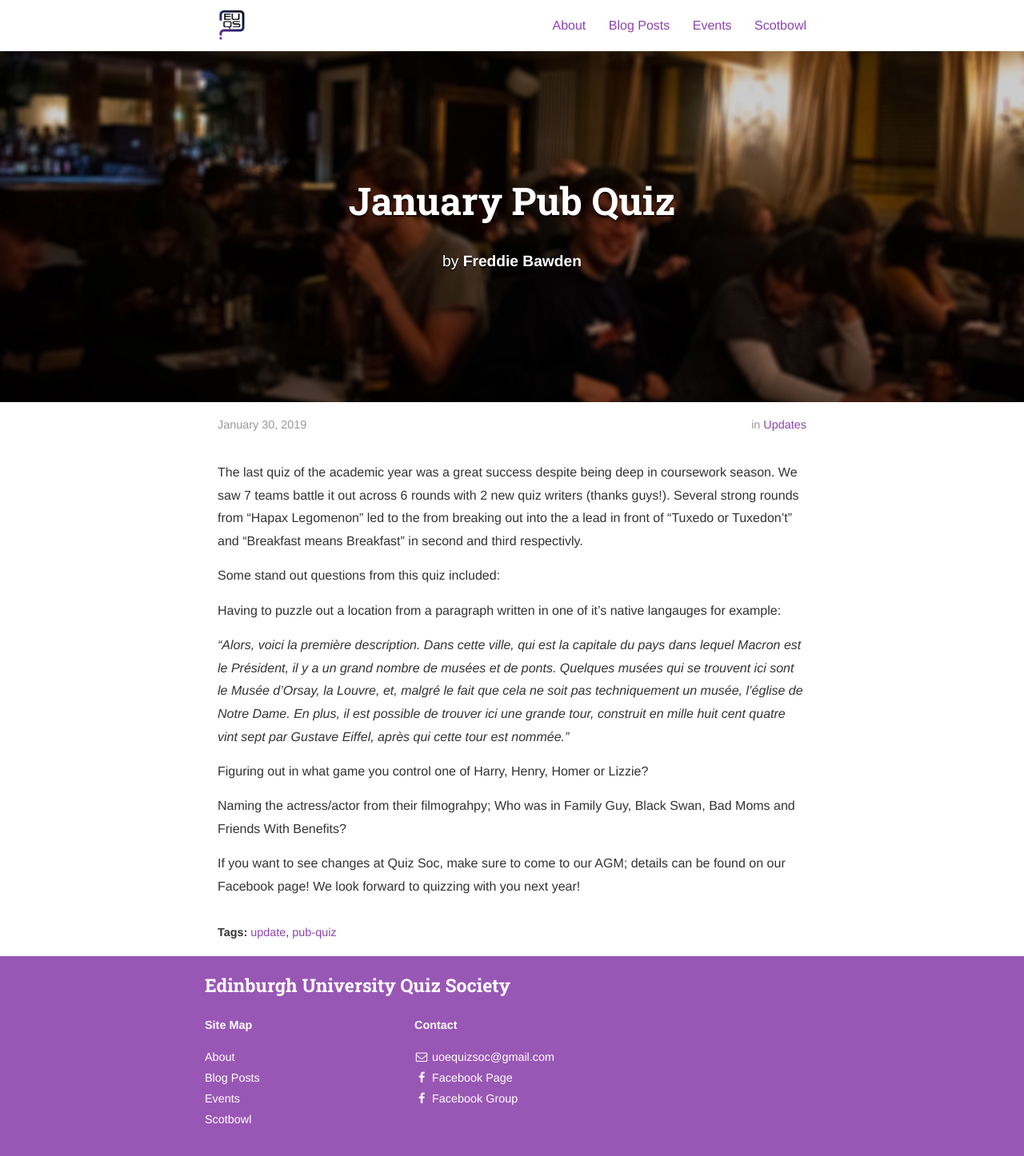
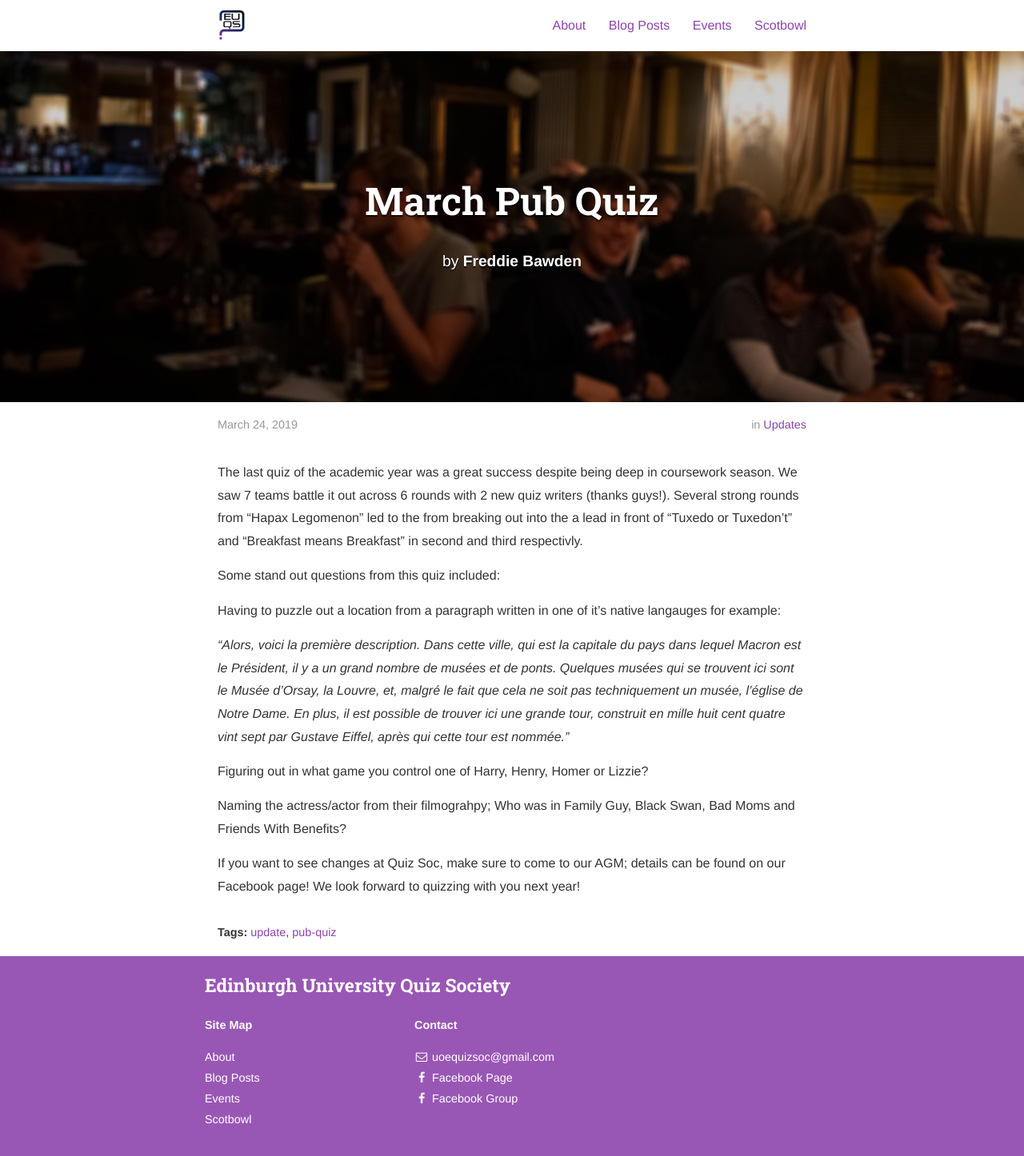
Before and after one commit to uoequizsoc/uoequizsoc.github.io, a Jekyll site: the page built from _posts/2019-03-24-march-pub-quiz.markdown, in a window 1280 px wide. Shown: the whole page at 80% size. Built offline with Jekyll 4.4.1, drawn with Linux system fonts in a browser that asks for light colours; nearby versions of some CDN libraries.

Commit message:
Update 2019-03-24-march-pub-quiz.markdown

```diff
--- a/_posts/2019-03-24-march-pub-quiz.markdown
+++ b/_posts/2019-03-24-march-pub-quiz.markdown
@@ -1,7 +1,7 @@
 ---
 layout: post
-title:  "January Pub Quiz"
-date:   2019-01-30
+title:  "March Pub Quiz"
+date:   2019-03-24
 author: Freddie Bawden
 categories: Updates
 tags:	update pub-quiz
```
